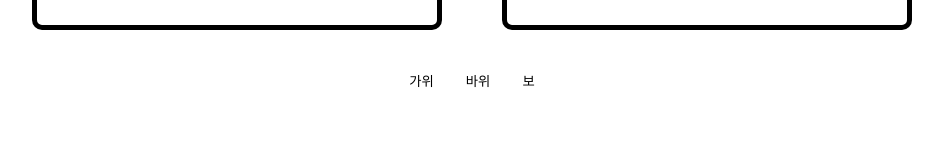
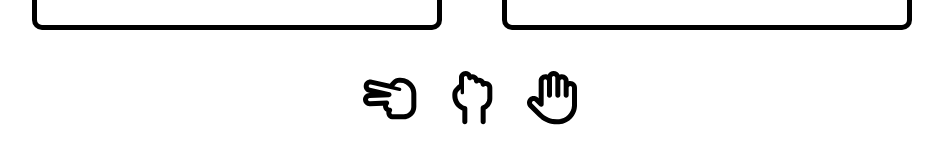
Before and after one commit to zeonghun/Rock-Scissors-Paper, a React (Create React App) app: page / in a window 1280 px wide. Shown: the part 390-554 px from the top of the page, without its empty margins (168-1111 px from the left). Built offline with nearby package versions, Linux system fonts and the light colour scheme.

Commit message:
User chice function

```diff
--- a/src/App.js
+++ b/src/App.js
@@ -1,6 +1,8 @@
 import logo from "./logo.svg";
 import "./App.css";
 import Box from "./component/Box";
+import { FontAwesomeIcon } from "@fortawesome/react-fontawesome";
+import { faHandScissors, faHandBackFist, faHand } from "@fortawesome/free-regular-svg-icons";
 
 // 유저는 박스 두개를 볼 수 있다.(타이틀, 사진, 결과).
 // 유저는 박스 하단에 가위바위보 버튼을 볼 수 있다.
@@ -9,7 +11,25 @@ import Box from "./component/Box";
 // 3번 4번의 아이템을 가지고 누가 이겼는지 승패를 나눈다.
 // 박스 테두리가 결과에 따라 색이 변한다. 지면 빨간색, 이기면 초록색, 비기면 검정색이 보인다.
 
+const choice = {
+  rock: {
+    name: "Rock",
+    img: "https://media.istockphoto.com/photos/stone-pebble-gray-picture-id1288973456?b=1&k=20&m=1288973456&s=170667a&w=0&h=GBGgp4yrZv4ooDBws8yHF24sJ3rkEpObYsBWpVNKFT8=",
+  },
+  scissors: {
+    name: "Scissors",
+    img: "https://www.ikea.com/kr/en/images/products/sy-scissors__0112301_pe263788_s5.jpg",
+  },
+  paper: {
+    name: "Paper",
+    img: "https://www.collinsdictionary.com/images/full/paper_111691001.jpg",
+  },
+};
+
 function App() {
+  const play = (userChoice) => {
+    console.log("선택됨!", userChoice);
+  };
   return (
     <div>
       <div className="main">
@@ -17,11 +37,18 @@ function App() {
         <Box title="Computer" />
       </div>
       <div className="main">
-        <button>가위</button>
-        <button>바위</button>
-        <button>보</button>
+        <button onClick={() => play("scissors")}>
+          <FontAwesomeIcon icon={faHandScissors} size="4x" />
+        </button>
+        <button onClick={() => play("rock")}>
+          <FontAwesomeIcon icon={faHandBackFist} size="4x" />
+        </button>
+        <button onClick={() => play("paper")}>
+          <FontAwesomeIcon icon={faHand} size="4x" />
+        </button>
       </div>
     </div>
+    // 리액트에서는 문자열이 아닌 함수를 받아서 이벤트를 처리하기 때문에 onClick 안에서 콜백함수 형태로 함수를 전달
   );
 }
 
```
